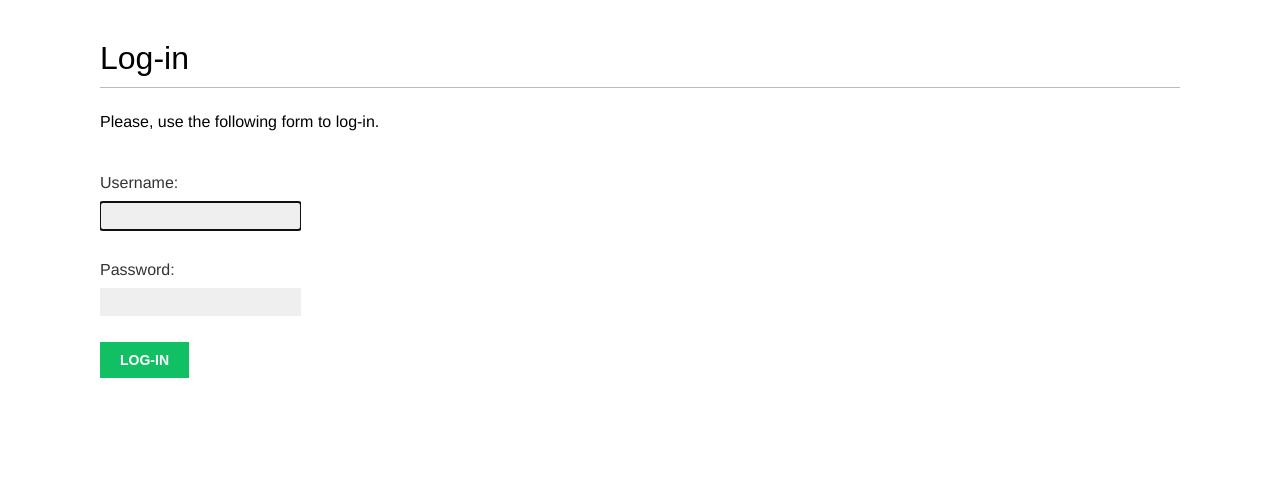
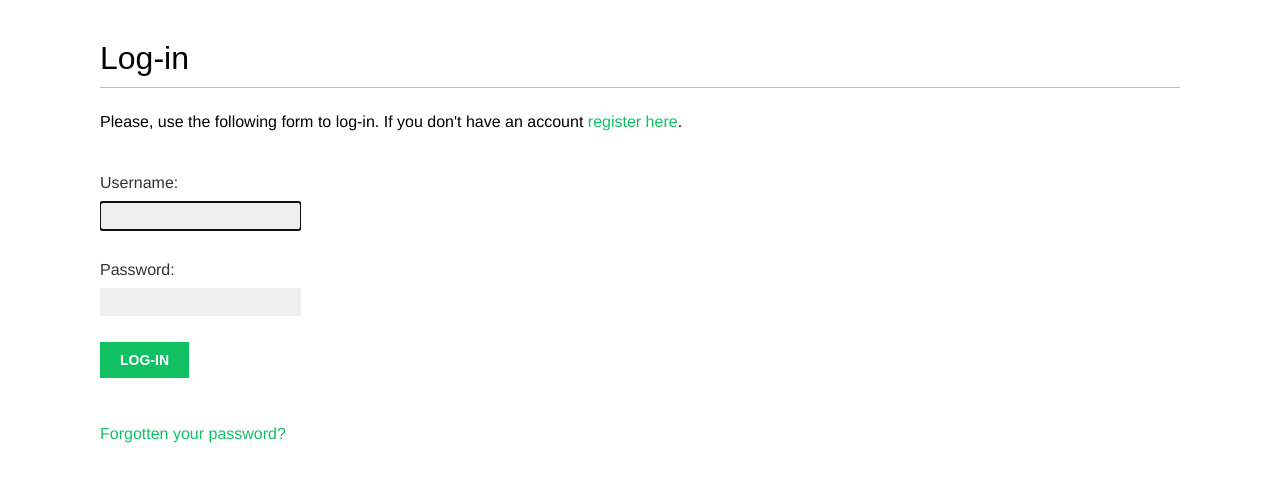
Before and after one commit to MohamedSalahdj/Django5-by-example-projects, a Django app: page /account/login/ in a window 1280 px wide. Shown: the part 47-529 px from the top of the page. Run offline with Django 5.2, Linux system fonts and the light colour scheme; some web fonts are replaced.

Commit message:
Enhance login template by adding registration link and improving password reset prompt

```diff
--- a/project_02_bookmarks/account/templates/registration/login.html
+++ b/project_02_bookmarks/account/templates/registration/login.html
@@ -12,6 +12,7 @@
   {% else %}
     <p>
       Please, use the following form to log-in.
+      If you don't have an account <a href="{% url "register" %}">register here</a>.
     </p>
   {% endif %}
   <div class="login-form">
@@ -21,5 +22,10 @@
       <input type="hidden" name="next" value="{{ next }}" />
       <p><input type="submit" value="Log-in"></p>
     </form>
+    <p>
+      <a href="{% url "password_reset" %}">
+        Forgotten your password?
+      </a>
+    </p>
   </div>
 {% endblock %}
```
